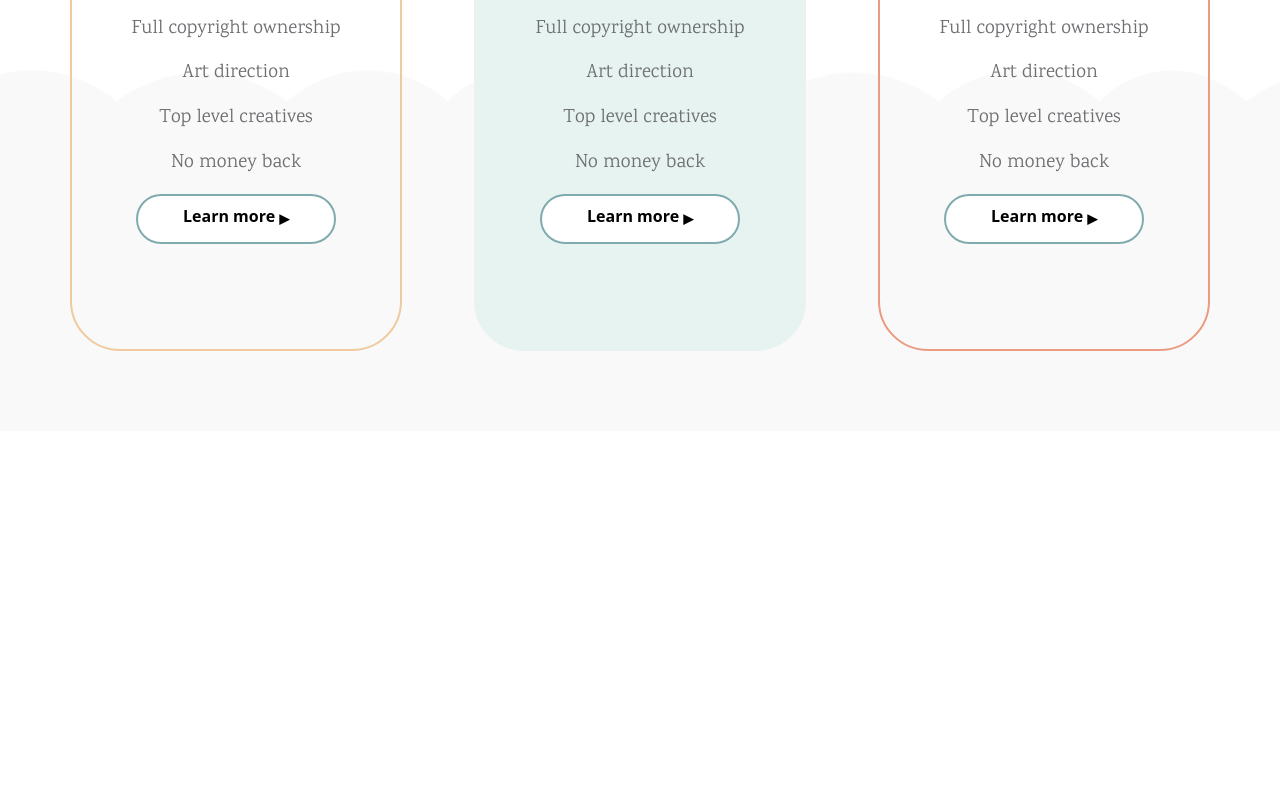
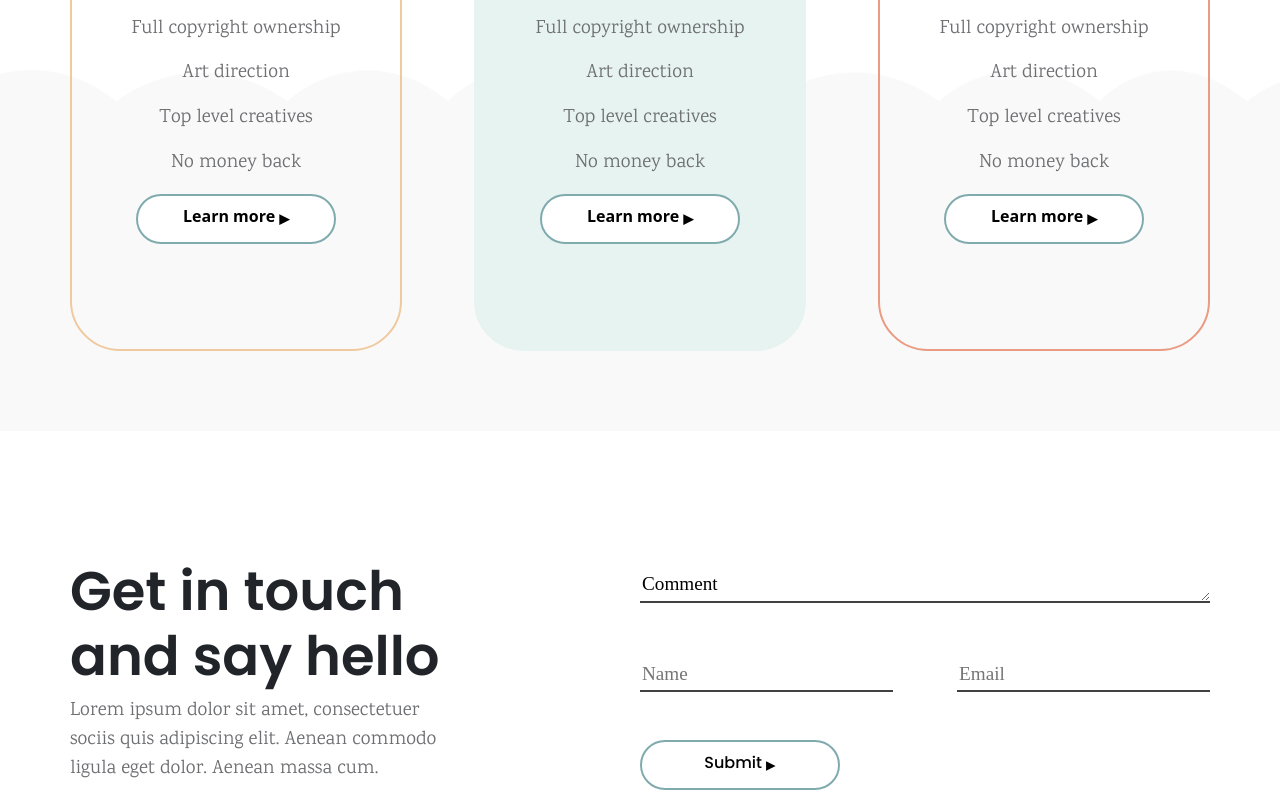
Before and after one commit to CuonoMaione/proj-html-vuejs, a Vue app: page / in a window 1280 px wide. Shown: the part 4173-4973 px from the top of the page. Before the commit the page ends 4604 px from the top, so only its background shows below. Built offline with nearby package versions, Linux system fonts and the light colour scheme.

Commit message:
add uppersection footer

```diff
--- a/src/components/AppFooter.vue
+++ b/src/components/AppFooter.vue
@@ -1,6 +1,23 @@
 <template >
     <footer>
-
+        <div class="upper-section">
+            <div class="container">
+                <div class="row text-section justify-content-between align-items-center">
+                    <div class="col-4">
+                        <h2>Get in touch and say hello</h2>
+                        <p>Lorem ipsum dolor sit amet, consectetuer sociis quis adipiscing elit. Aenean commodo ligula eget dolor. Aenean massa cum. </p>
+                    </div>
+                    <div class="col-6 ">
+                        <textarea class="col-11" placeholder="Comment" value="Comment" name="" id="" cols="30" rows="3"></textarea>
+                        <div class="col-12 d-flex justify-content-between">
+                            <input type="text" placeholder="Name" class="col-6">
+                            <input type="text" placeholder="Email" class="col-6">
+                        </div>
+                        <div><button>Submit <span>&#9656</span></button></div>
+                    </div>
+                </div>
+            </div>
+        </div>
     </footer>
 </template>
 <script>
@@ -8,6 +25,64 @@ export default {
     name: 'AppFooter'
 }
 </script>
-<style lang="scss">
+<style lang="scss" scoped>
+
+    footer{
+        margin-top: 8rem;
+    }
+    div.container{
+        width: 90%;
+    }
+    h2{
+        font-size: 3.4rem;
+        font-weight: 600;
+    }
+
+    p{
+        font-family: 'Karma', serif;
+        color: #6d6e71;
+        font-size: 1.2rem;
+        font-weight: 400;
+
+
+        }
+    .text-section>div {
+        padding : 0;
+    }
+
+    textarea,input{
+        height: 35px;
+        border: 0px solid white;
+        border-bottom:2px solid #414042;
+        font-size: 1.2rem;
+        font-family: serif;
+        margin-bottom: 3rem;
+
+    }
+
+    textarea{
+        width: 100%;
+    }
+    input{
+        width: calc((100%/2) - 2rem)
+    }
+
+    div>button{
+        text-align: center;
+        height: 50px;
+        width: 200px;
+        border: 1rem;
+        border-radius: 40px;
+        background-color: white;
+        border: 2px solid #80abae;
+        font-weight: 500;
+        font-family: 'Poppins';
+        span{
+            font-size: 1.2rem;
+            vertical-align:top;
+        }
+    }
+
+
 
 </style>
```
